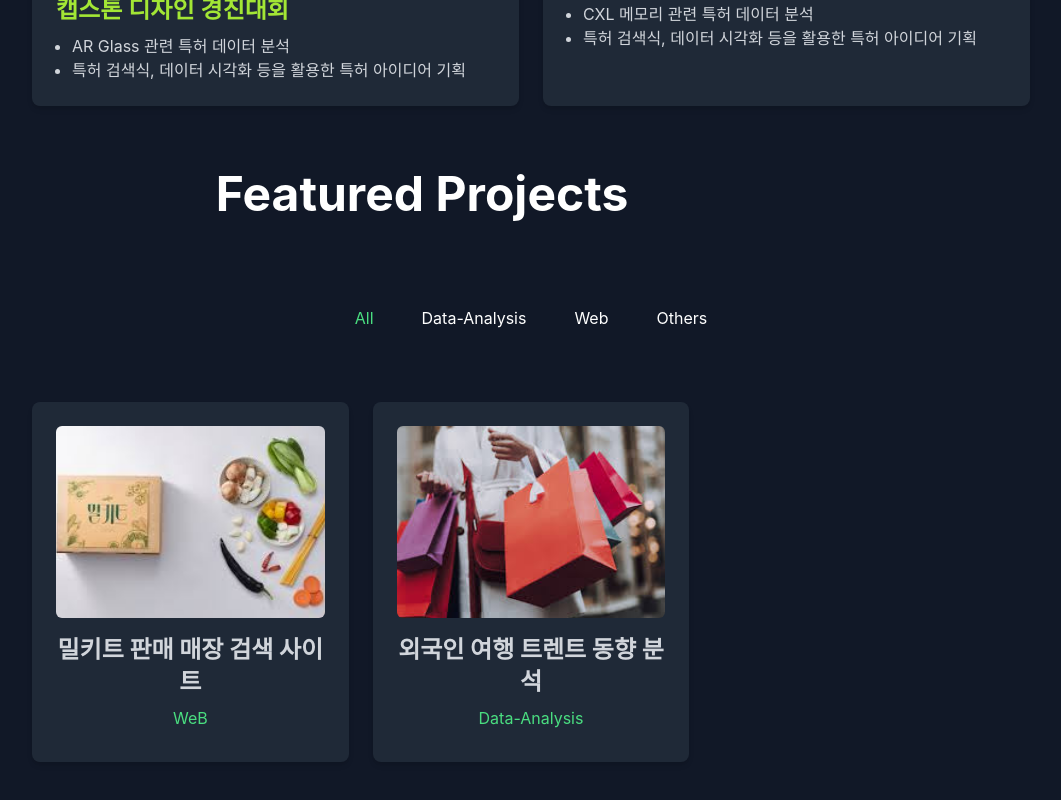
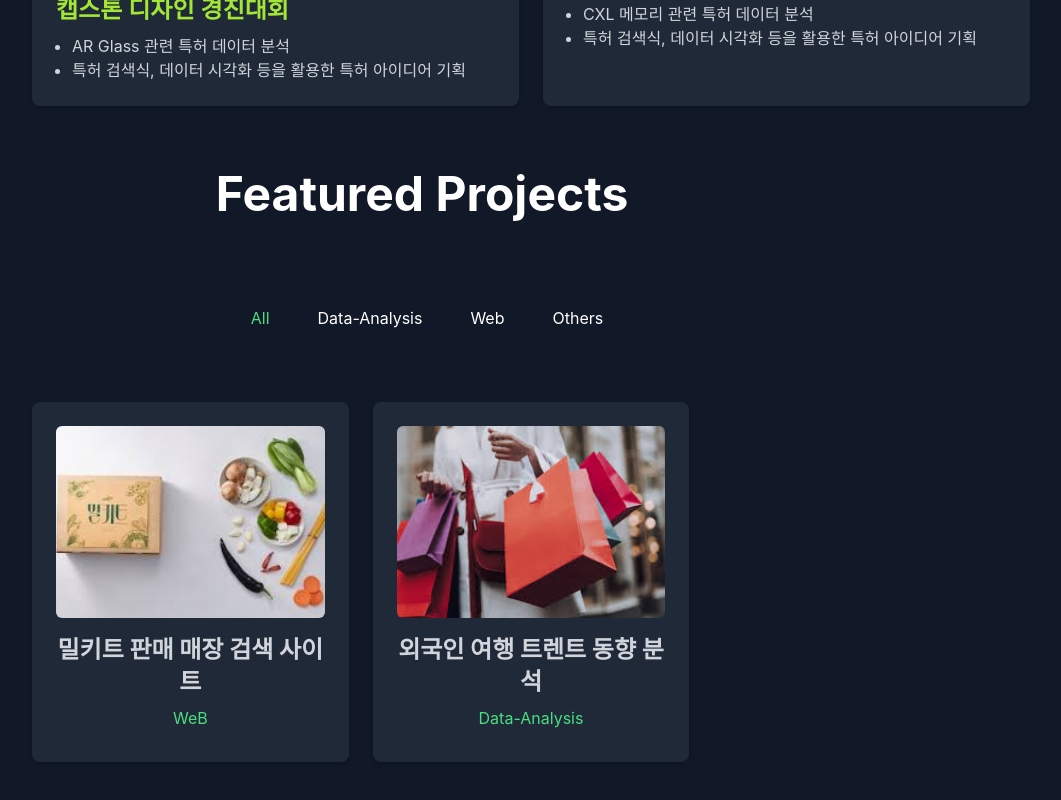
Before and after one commit to osr3173/portfolio, a React (Create React App) app: page / in a window 1280 px wide. Shown: the part 3362-4162 px from the top of the page, without its empty margins (218-1279 px from the left). Built offline with nearby package versions, Linux system fonts and the light colour scheme.

Commit message:
CSS Edited

```diff
--- a/src/components/Projects.tsx
+++ b/src/components/Projects.tsx
@@ -161,7 +161,7 @@ const Projects: React.FC = () => {
 
       <div className="space-y-16 max-w-screen-lg w-full pt-24">
         {/* 카테고리 필터 */}
-        <div className="flex justify-center mb-8">
+        <div className="flex justify-center mb-8 mr-52">
           {["All", "Data-Analysis", "Web", "Others"].map((category) => (
             <button
               key={category}
```
Also changed, not shown: 1 other file (tests, documents, lock files or other folders).
